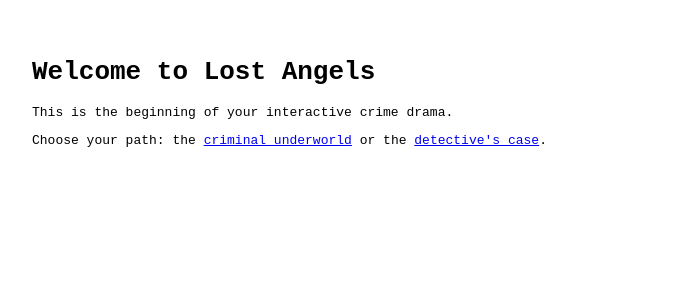
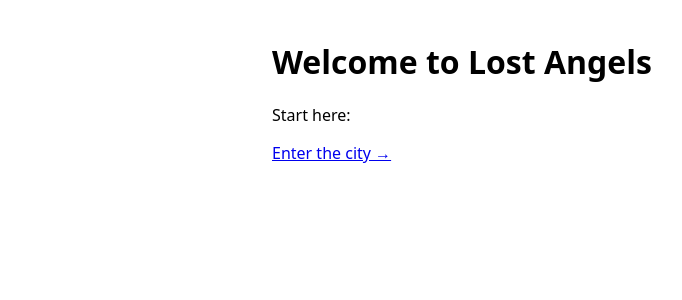
Before and after one commit to Bhodisahfa/LostAngels, a Next.js app: page / in a window 1280 px wide. Shown: the top 300 px of the page, without its empty margins (8-690 px from the left). Built offline with nearby package versions, Linux system fonts and the light colour scheme.

Commit message:
Update index.js

```diff
--- a/pages/index.js
+++ b/pages/index.js
@@ -1,9 +1,9 @@
 export default function Home() {
   return (
-    <main style={{ padding: '2rem', fontFamily: 'monospace' }}>
+    <main style={{maxWidth:720, margin:"40px auto", fontFamily:"system-ui, sans-serif"}}>
       <h1>Welcome to Lost Angels</h1>
-      <p>This is the beginning of your interactive crime drama.</p>
-      <p>Choose your path: the <a href="/unique-job">criminal underworld</a> or the <a href="/assistant-detective">detective's case</a>.</p>
+      <p>Start here:</p>
+      <p><a href="/stories/arrival">Enter the city →</a></p>
     </main>
   );
 }
```
